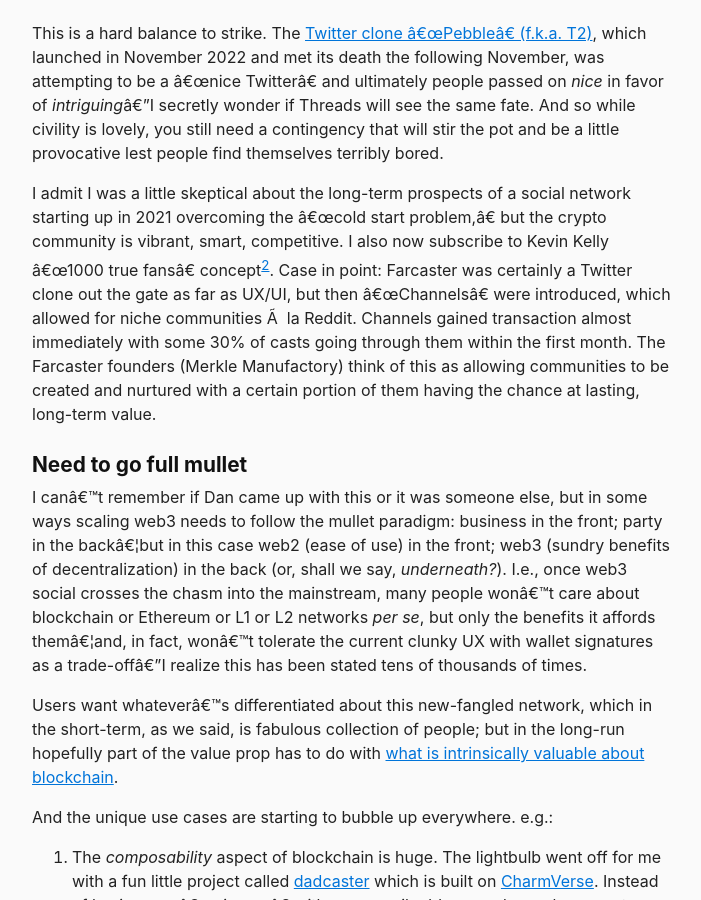
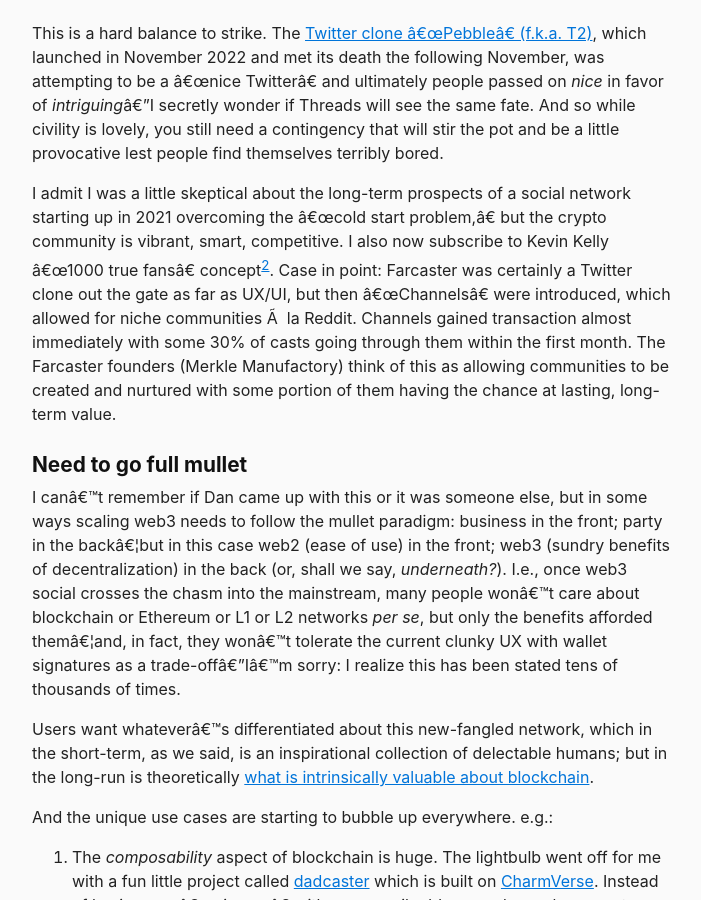
Before and after one commit to berensp/berensp.github.io, a Jekyll site: the page built from _posts/2024-06-29-farcaster.md, in a window 1280 px wide and 900 px high, scrolled down 2303 px. Shown: the whole window, without its empty margins (288-989 px from the left). Built offline with Jekyll 4.4.1, drawn with Linux system fonts in a browser that asks for light colours; a script that is not in the unit is left out.

Commit message:
Update 2024-06-29-farcaster.md

```diff
--- a/_posts/2024-06-29-farcaster.md
+++ b/_posts/2024-06-29-farcaster.md
@@ -40,15 +40,15 @@
 
 This is a hard balance to strike. The [Twitter clone "Pebble" (f.k.a. T2)](https://en.wikipedia.org/wiki/Pebble_(social_network)), which launched in November 2022 and met its death the following November, was attempting to be a "nice Twitter" and ultimately people passed on *nice* in favor of *intriguing*—I secretly wonder if Threads will see the same fate. And so while civility is lovely, you still need a contingency that will stir the pot and be a little provocative lest people find themselves terribly bored.
 
-I admit I was a little skeptical about the long-term prospects of a social network starting up in 2021 overcoming the "cold start problem," but the crypto community is vibrant, smart, competitive. I also now subscribe to Kevin Kelly "1000 true fans" concept[^2]. Case in point: Farcaster was certainly a Twitter clone out the gate as far as UX/UI, but then "Channels" were introduced, which allowed for niche communities à la Reddit. Channels gained transaction almost immediately with some 30% of casts going through them within the first month. The Farcaster founders (Merkle Manufactory) think of this as allowing communities to be created and nurtured with a certain portion of them having the chance at lasting, long-term value.
+I admit I was a little skeptical about the long-term prospects of a social network starting up in 2021 overcoming the "cold start problem," but the crypto community is vibrant, smart, competitive. I also now subscribe to Kevin Kelly "1000 true fans" concept[^2]. Case in point: Farcaster was certainly a Twitter clone out the gate as far as UX/UI, but then "Channels" were introduced, which allowed for niche communities à la Reddit. Channels gained transaction almost immediately with some 30% of casts going through them within the first month. The Farcaster founders (Merkle Manufactory) think of this as allowing communities to be created and nurtured with some portion of them having the chance at lasting, long-term value.
 
 [^2]: Kevin Kelly's [2008 blogpost](https://kk.org/thetechnium/1000-true-fans/) and concept that you don't need to convert the total available market to your product; rather you need a narrow segment that will stick with you through thick and thin, buy everything you drop on the market, and evangelize your product to their friends.
 
 ## Need to go full mullet
 
-I can't remember if Dan came up with this or it was someone else, but in some ways scaling web3 needs to follow the mullet paradigm: business in the front; party in the back...but in this case web2 (ease of use) in the front; web3 (sundry benefits of decentralization) in the back (or, shall we say, *underneath?*). I.e., once web3 social crosses the chasm into the mainstream, many people won't care about blockchain or Ethereum or L1 or L2 networks *per se*, but only the benefits it affords them...and, in fact, won't tolerate the current clunky UX with wallet signatures as a trade-off—I realize this has been stated tens of thousands of times.
+I can't remember if Dan came up with this or it was someone else, but in some ways scaling web3 needs to follow the mullet paradigm: business in the front; party in the back...but in this case web2 (ease of use) in the front; web3 (sundry benefits of decentralization) in the back (or, shall we say, *underneath?*). I.e., once web3 social crosses the chasm into the mainstream, many people won't care about blockchain or Ethereum or L1 or L2 networks *per se*, but only the benefits afforded them...and, in fact, they won't tolerate the current clunky UX with wallet signatures as a trade-off—I'm sorry: I realize this has been stated tens of thousands of times.
 
-Users want whatever's differentiated about this new-fangled network, which in the short-term, as we said, is fabulous collection of people; but in the long-run hopefully part of the value prop has to do with [what is intrinsically valuable about blockchain](#why-decentralized-social-media).
+Users want whatever's differentiated about this new-fangled network, which in the short-term, as we said, is an inspirational collection of delectable humans; but in the long-run is theoretically [what is intrinsically valuable about blockchain](#why-decentralized-social-media).
 
 And the unique use cases are starting to bubble up everywhere. e.g.:
 1. The *composability* aspect of blockchain is huge. The lightbulb went off for me with a fun little project called [dadcaster](https://www.dadcaster.org/) which is built on [CharmVerse](https://app.charmverse.io). Instead of having you "sign up" with your email address and somehow meet certain criteria; you just prove ownership of a certain NFT, which is essentially your keycard. The community then knows who you are, and knows that you've satisfied whatever criteria were necessary to be admitted (not much in this case, but you get the point).
```
